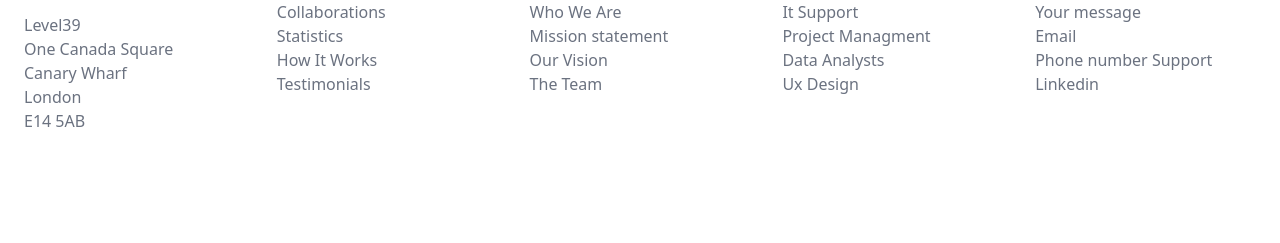
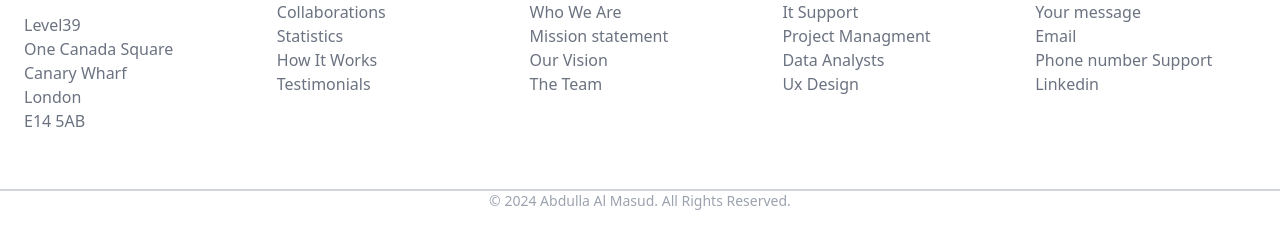
Before and after one commit to webdevmasud/Tailwind-Project-HP, a website built with Vite: page index.html in a window 1280 px wide. Shown: the part 9358-9601 px from the top of the page. Before the commit the page ends 9523 px from the top, so only its background shows below. Built offline with nearby package versions, Linux system fonts and the light colour scheme; files whose address does not match are found by name.

Commit message:
copyright section

```diff
--- a/index.html
+++ b/index.html
@@ -366,6 +366,12 @@
 
   </div>
 
+   <!-- Copyright Section (1-line) -->
+   <div class="text-center text-sm text-gray-400 mt-14">
+    <hr class="border-t-2 border-gray-300 ">
+    <p>&copy; 2024 Abdulla Al Masud. All Rights Reserved.</p>
+  </div>
+
 </footer>
 <script>
   const htmlTagSelect = document.getElementById('htmlTag')
```
